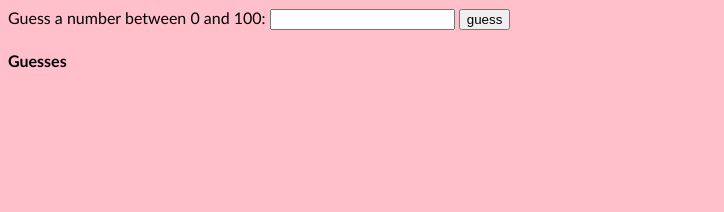
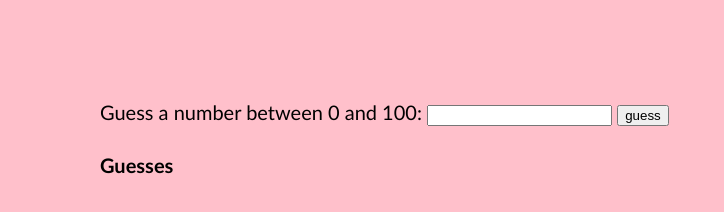
Before and after one commit to dgokman/guess_number_jquery, a plain HTML site: page index.html in a window 1280 px wide. Shown: the whole page, without its empty margins (0-724 px from the left). Drawn offline with nearby package versions, Linux system fonts and the light colour scheme.

Commit message:
added styling

```diff
--- a/style.css
+++ b/style.css
@@ -1,4 +1,7 @@
 body {
+  margin-left: 100px;
+  margin-top: 100px;
   background-color: pink;
   font-family: calibri;
+  font-size: 20px;
 }
```
